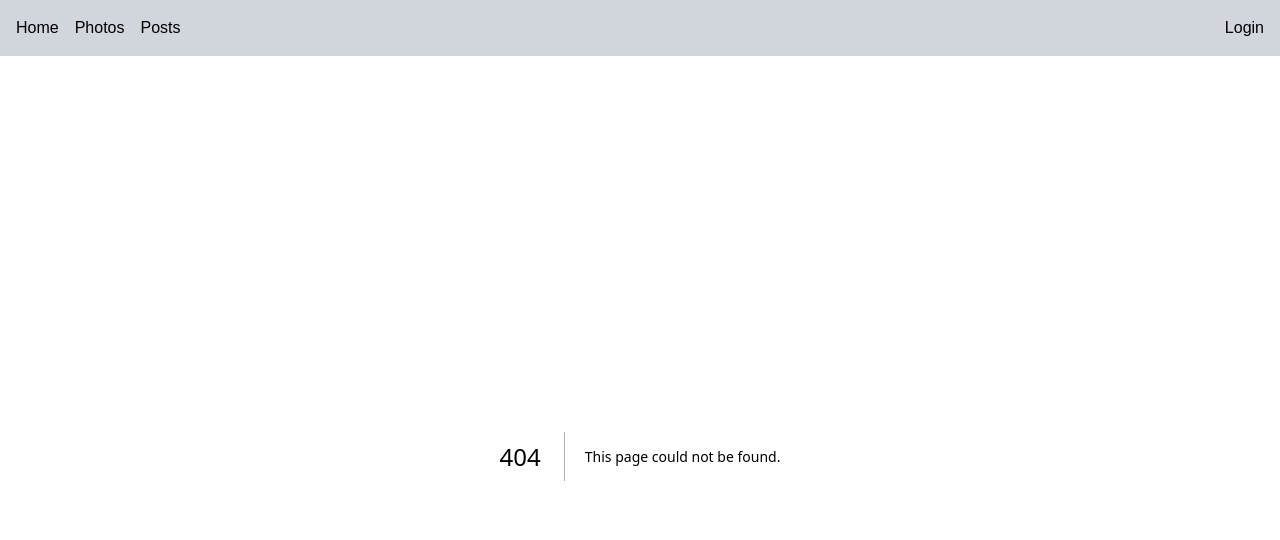
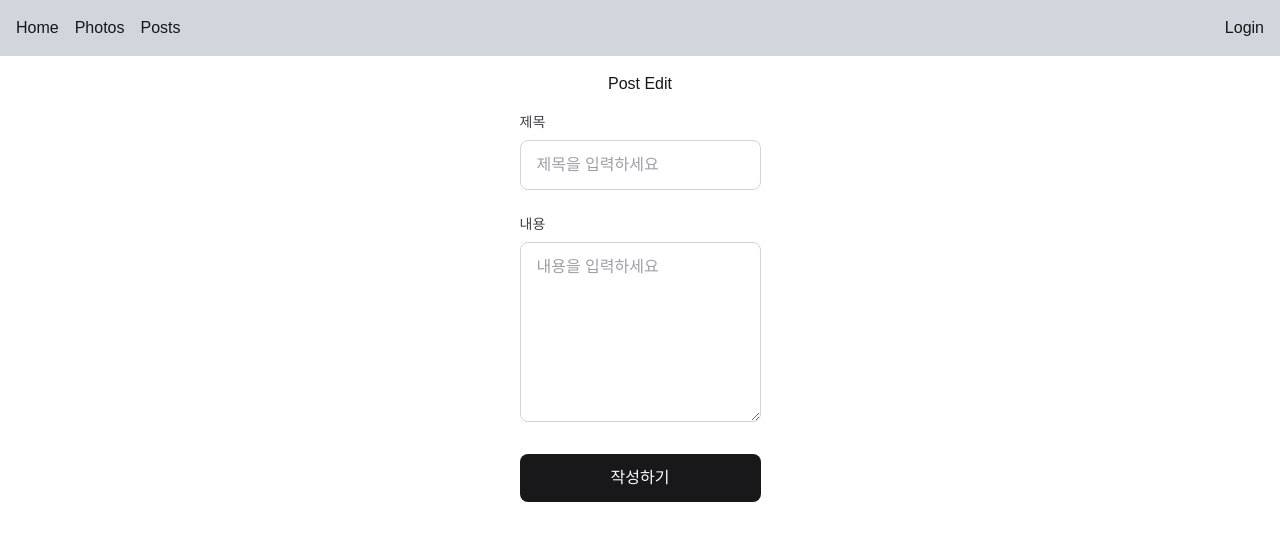
Before and after one commit to groom-practice/fe7-final-semi-project-team-1, a Next.js app: page /posts/edit/1 in a window 1280 px wide. Before the commit this address had no page. Shown: the top 540 px of the page. Built offline with nearby package versions, Linux system fonts and the light colour scheme; no server answers.

Commit message:
feat: post 수정 페이지 추가

```diff
--- /dev/null
+++ b/app/posts/edit/[id]/page.tsx
@@ -0,0 +1,27 @@
+"use client";
+
+import { fetchPostById } from "@/api/posts";
+import PostEditor from "@/components/posts/PostEditor";
+import { useQuery } from "@tanstack/react-query";
+import { useParams } from "next/navigation";
+
+export default function Page() {
+    const { id } = useParams();
+
+    const postId = parseInt(id as string, 10);
+
+    if (isNaN(postId)) return <p>유효하지 않은 게시글 ID입니다.</p>;
+
+    const { data: post } = useQuery({
+        queryKey: ["post", postId],
+        queryFn: () => fetchPostById(postId),
+    });
+
+    return (
+        <div className="w-full flex flex-col items-center justify-center p-4 gap-4">
+            <h1>Post Edit</h1>
+
+            <PostEditor initialPost={post} />
+        </div>
+    );
+}
```
